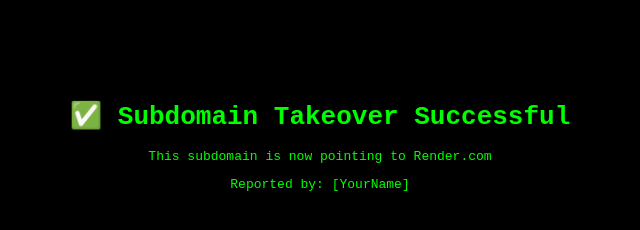
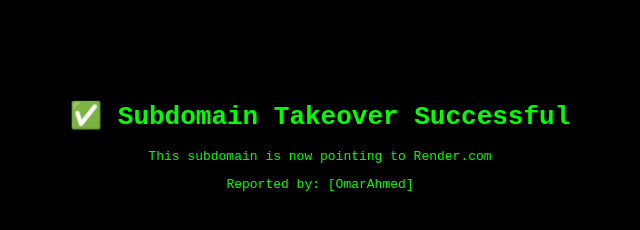
Before and after one commit to omarahmed308/index.html, a plain HTML site: page index.html in a window 1280 px wide. Shown: the full height of the page, 320-960 px from the left. Drawn offline with Linux system fonts and the light colour scheme.

Commit message:
Update index.html

```diff
--- a/index.html
+++ b/index.html
@@ -6,6 +6,6 @@
   <body style="background:#000;color:#0f0;text-align:center;margin-top:100px;font-family:monospace;">
     <h1>✅ Subdomain Takeover Successful</h1>
     <p>This subdomain is now pointing to Render.com</p>
-    <p>Reported by: [YourName]</p>
+    <p>Reported by: [OmarAhmed]</p>
   </body>
 </html>
```
